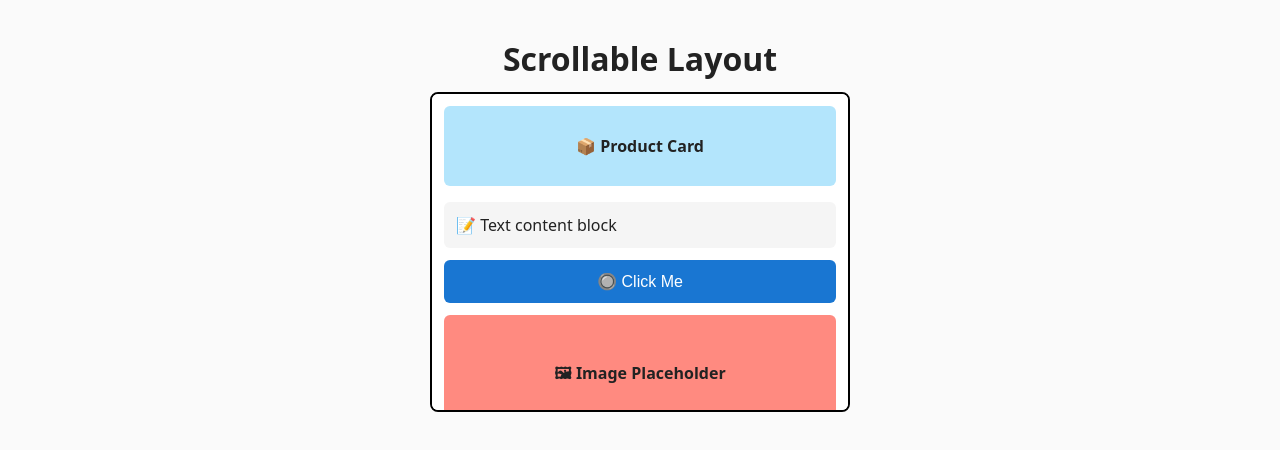
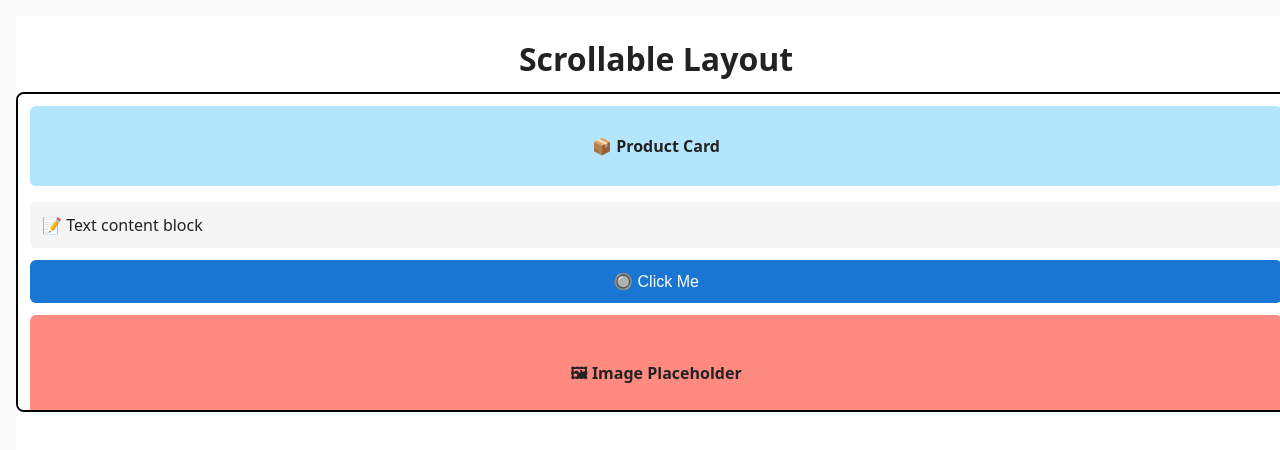
Before and after one commit to vasu-h10/my_layout_vite, a React (Vite) app: page / in a window 1280 px wide. Shown: the top 450 px of the page. Built offline with nearby package versions, Linux system fonts and the light colour scheme.

Commit message:
Update App.css

```diff
--- a/src/App.css
+++ b/src/App.css
@@ -1,6 +1,8 @@
 .app {
-  max-width: 420px;
-  margin: 0 auto;
+  width: 100vw;
+height: 100vh;
+overflow-y: auto;
+background: #fff;
 }
 
 .title {
```
